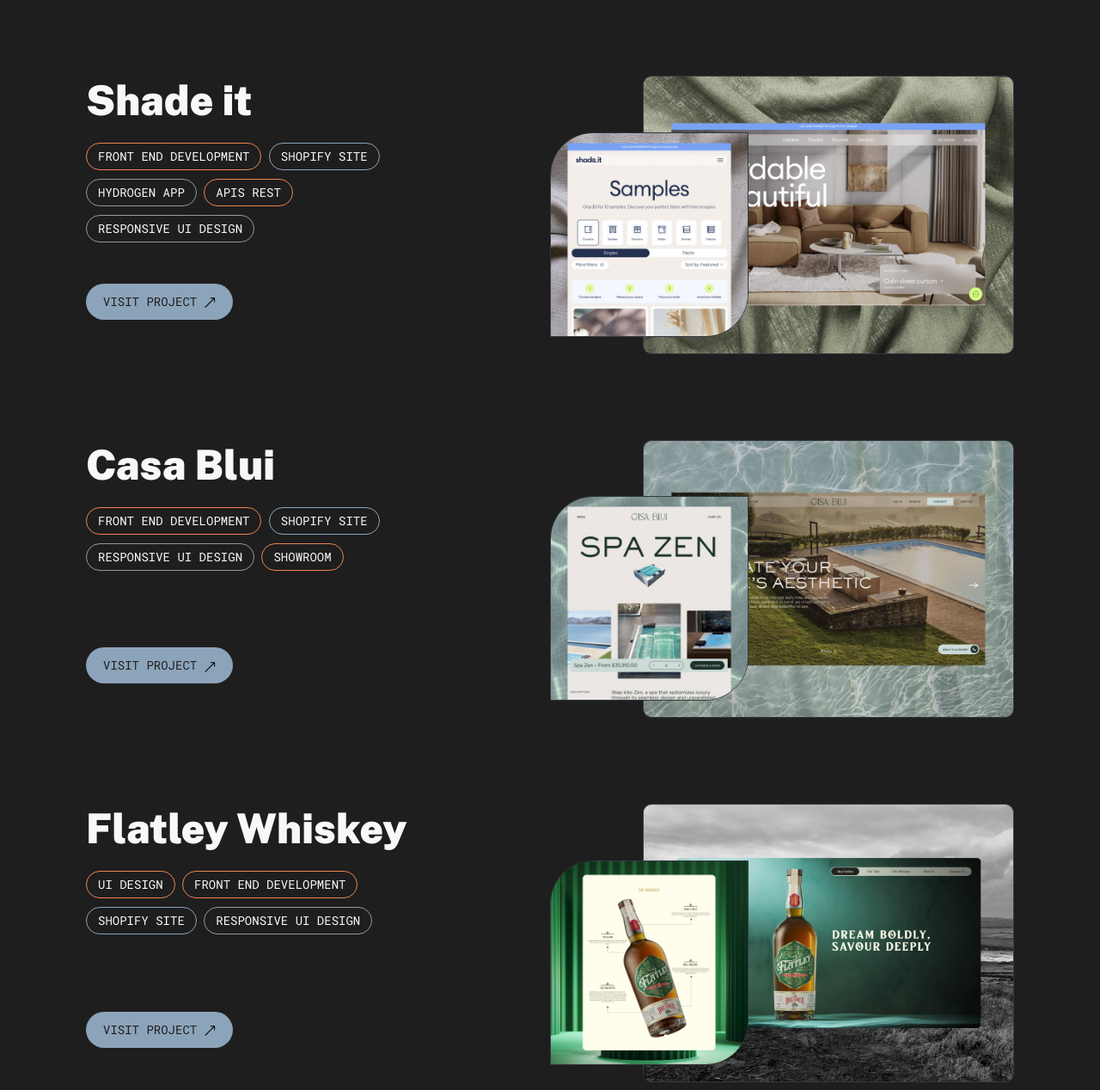
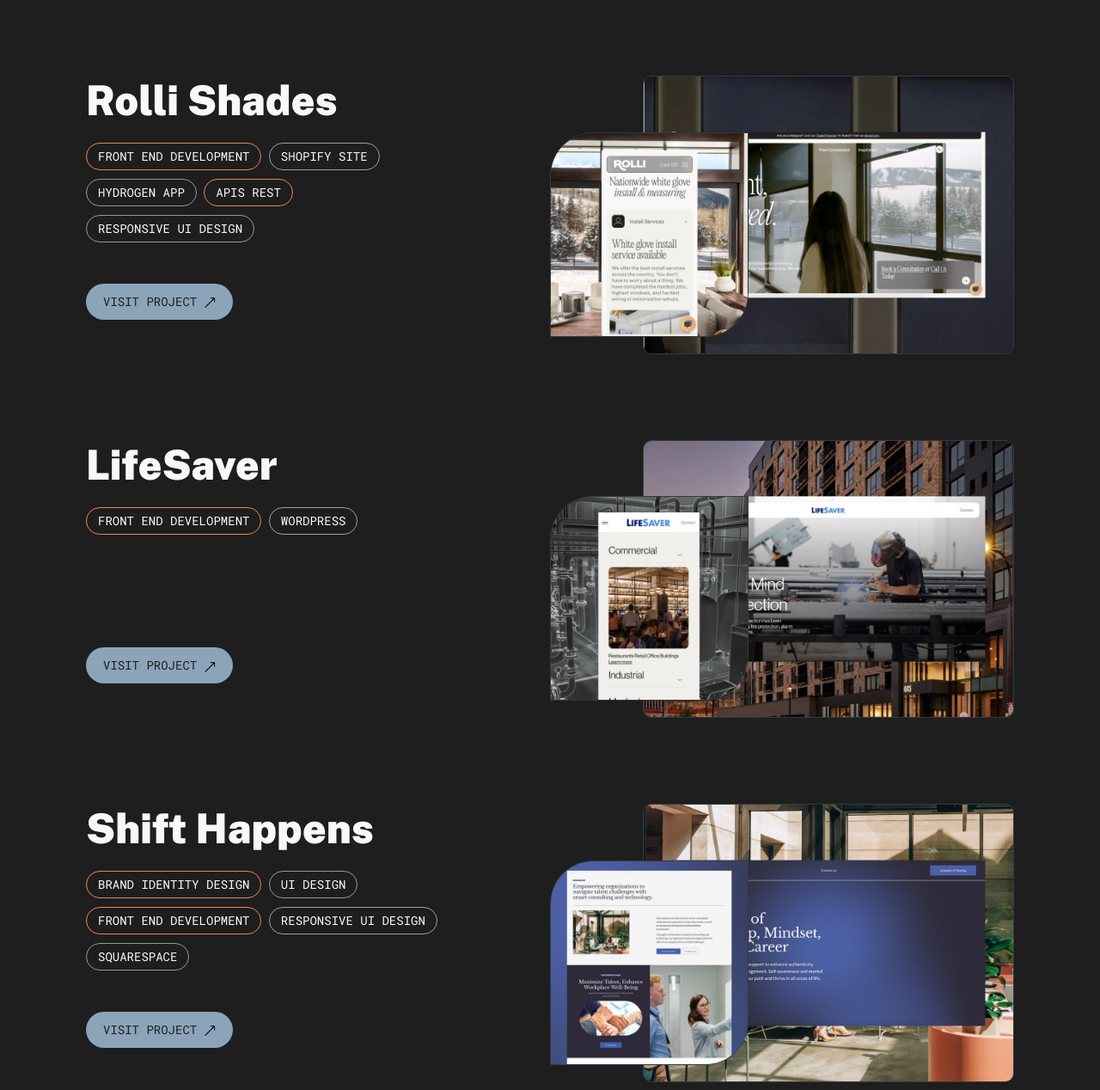
Before and after one commit to jessvia/jessvia.github.io, a website: page index.html in a window 1280 px wide. Shown: the part 912-2180 px from the top of the page at 86% size. Drawn offline with nearby package versions, Linux system fonts and the light colour scheme.

Commit message:
Update index.html - new projects

```diff
--- a/index.html
+++ b/index.html
@@ -36,9 +36,9 @@
       </h1>
       <h1>My name is <span>Jess</span>,
         <div class="main__content">
-          <p> I'm Jessica Moctezuma and I am 27 years old; Living in Monterrey, Mx. </p>
+          <p> I'm Jessica Moctezuma and I am 30 years old; Living in Monterrey, Mx. </p>
           <p> I have a traditional design education, with a degree of Graphic Design in Facultad Artes Visuales, UANL.</p>
-          <p> Currently I'm helping to bring proyects to life through UI Design at Accenture.</p>
+          <p> Currently, I'm helping to bring projects to life freelance, please feel free to contact me!</p>
         </div>
       </h1>
       <h1>& I'm a Web<br> <span>Designer</span>.
@@ -47,10 +47,10 @@
           <p>Implementation of design thinking and user experience methodologies.</p>
           <p></p>
           <h3 class="text-uppercase">UI Design</h3>
-          <p>Adobe Creative · Responsive · Invision · Brand Identity Design · Sketch · Figma · Ecommerce · Apps · Icons</p>
+          <p>Adobe Creative Cloud · Responsive · Invision · Brand Identity Design · Sketch · Figma · Ecommerce · Apps · Icons · SEO</p>
           <p></p>
           <h3 class="text-uppercase">Front-End.</h3>
-          <p>HTML · CSS · SCSS · Javascript · Bootstrap · Tailwind · Wordpress · Shopify</p>
+          <p>HTML · CSS · SCSS · Javascript · Bootstrap · Tailwind · Wordpress · Shopify · Hydrogen APP · React · APIs Rest</p>
         </div>
       </h1>
 
@@ -63,6 +63,81 @@
       <div class="container-fluid px-md-30 px-lg-100">
 
         <div class="row flex-column">
+
+          <div class="col-12 mt-100 card__project" data-aos="fade-up">
+            <div class="row justify-content-between">
+              <div class="col-md-5 d-flex flex-column mb-40">
+                <h2>Rolli Shades</h2>
+                <div class="cat mt-20">
+                   <span class="tag-cat br-200">Front End Development</span>
+                  <span class="tag-cat br-300">Shopify Site</span>
+                  <span class="tag-cat br-400">Hydrogen APP</span>
+                  <span class="tag-cat br-100">APIs REST</span>
+                  <span class="tag-cat br-400">Responsive UI Design</span>
+                </div>
+
+                <a href="https://www.rollishades.com/" target="_blank" class="btn__primary mt-md-auto">visit project
+                  <svg width="13" height="12" viewBox="0 0 13 12" fill="none" xmlns="http://www.w3.org/2000/svg">
+                    <path d="M12.1465 0.646484C12.1465 0.370342 11.9226 0.146484 11.6465 0.146484H7.14648C6.87034 0.146484 6.64648 0.370342 6.64648 0.646484C6.64648 0.922627 6.87034 1.14648 7.14648 1.14648H11.1465V5.14648C11.1465 5.42263 11.3703 5.64648 11.6465 5.64648C11.9226 5.64648 12.1465 5.42263 12.1465 5.14648V0.646484ZM1.00004 12L12 1.00004L11.2929 0.292931L0.292931 11.2929L1.00004 12Z" fill="black"/>
+                    </svg>
+                </a>
+              </div>
+              <div class="col-md-5">
+                <img class="border-dark" src="/img/rolli-1.jpg" alt="Rolli Shades">
+
+                <img class="border-dark fig-1" src="/img/rolli-2.jpg" alt="Rolli Shades">
+              </div>
+            </div>
+          </div>
+
+          <div class="col-12 mt-100 card__project" data-aos="fade-up">
+            <div class="row justify-content-between">
+              <div class="col-md-5 d-flex flex-column mb-40">
+                <h2>LifeSaver</h2>
+                <div class="cat mt-20">
+                  <span class="tag-cat br-200">Front End Development</span>
+                  <span class="tag-cat br-300">Wordpress</span>
+                </div>
+
+                <a href="https://lifesaverfire.com/" target="_blank" class="btn__primary mt-md-auto">visit project
+                  <svg width="13" height="12" viewBox="0 0 13 12" fill="none" xmlns="http://www.w3.org/2000/svg">
+                    <path d="M12.1465 0.646484C12.1465 0.370342 11.9226 0.146484 11.6465 0.146484H7.14648C6.87034 0.146484 6.64648 0.370342 6.64648 0.646484C6.64648 0.922627 6.87034 1.14648 7.14648 1.14648H11.1465V5.14648C11.1465 5.42263 11.3703 5.64648 11.6465 5.64648C11.9226 5.64648 12.1465 5.42263 12.1465 5.14648V0.646484ZM1.00004 12L12 1.00004L11.2929 0.292931L0.292931 11.2929L1.00004 12Z" fill="black"/>
+                    </svg>
+                </a>
+              </div>
+              <div class="col-md-5">
+                <img class="border-dark" src="/img/lifesaver-1.jpg" alt="LifeSaver">
+
+                <img class="border-dark fig-1" src="/img/lifesaver-2.jpg" alt="LifeSaver">
+              </div>
+            </div>
+          </div>
+
+          <div class="col-12 mt-100 card__project" data-aos="fade-up">
+            <div class="row justify-content-between">
+              <div class="col-md-5 d-flex flex-column mb-40">
+                <h2>Shift Happens</h2>
+                <div class="cat mt-20">
+                  <span class="tag-cat br-100">Brand Identity Design</span>
+                  <span class="tag-cat br-400">UI Design</span>
+                  <span class="tag-cat br-200">Front End Development</span>
+                  <span class="tag-cat br-300">Responsive UI Design</span>
+                  <span class="tag-cat br-400">Squarespace</span>
+                </div>
+
+                <a href="https://shifthappens.mx/" target="_blank" class="btn__primary mt-md-auto">visit project
+                  <svg width="13" height="12" viewBox="0 0 13 12" fill="none" xmlns="http://www.w3.org/2000/svg">
+                    <path d="M12.1465 0.646484C12.1465 0.370342 11.9226 0.146484 11.6465 0.146484H7.14648C6.87034 0.146484 6.64648 0.370342 6.64648 0.646484C6.64648 0.922627 6.87034 1.14648 7.14648 1.14648H11.1465V5.14648C11.1465 5.42263 11.3703 5.64648 11.6465 5.64648C11.9226 5.64648 12.1465 5.42263 12.1465 5.14648V0.646484ZM1.00004 12L12 1.00004L11.2929 0.292931L0.292931 11.2929L1.00004 12Z" fill="black"/>
+                    </svg>
+                </a>
+              </div>
+              <div class="col-md-5">
+                <img class="border-dark" src="/img/shifthappens-1.jpg" alt="Shift Happens">
+
+                <img class="border-dark fig-1" src="/img/shifthappens-2.jpg" alt="Shift Happens">
+              </div>
+            </div>
+          </div>
 
            <div class="col-12 mt-100 card__project" data-aos="fade-up">
             <div class="row justify-content-between">
```
